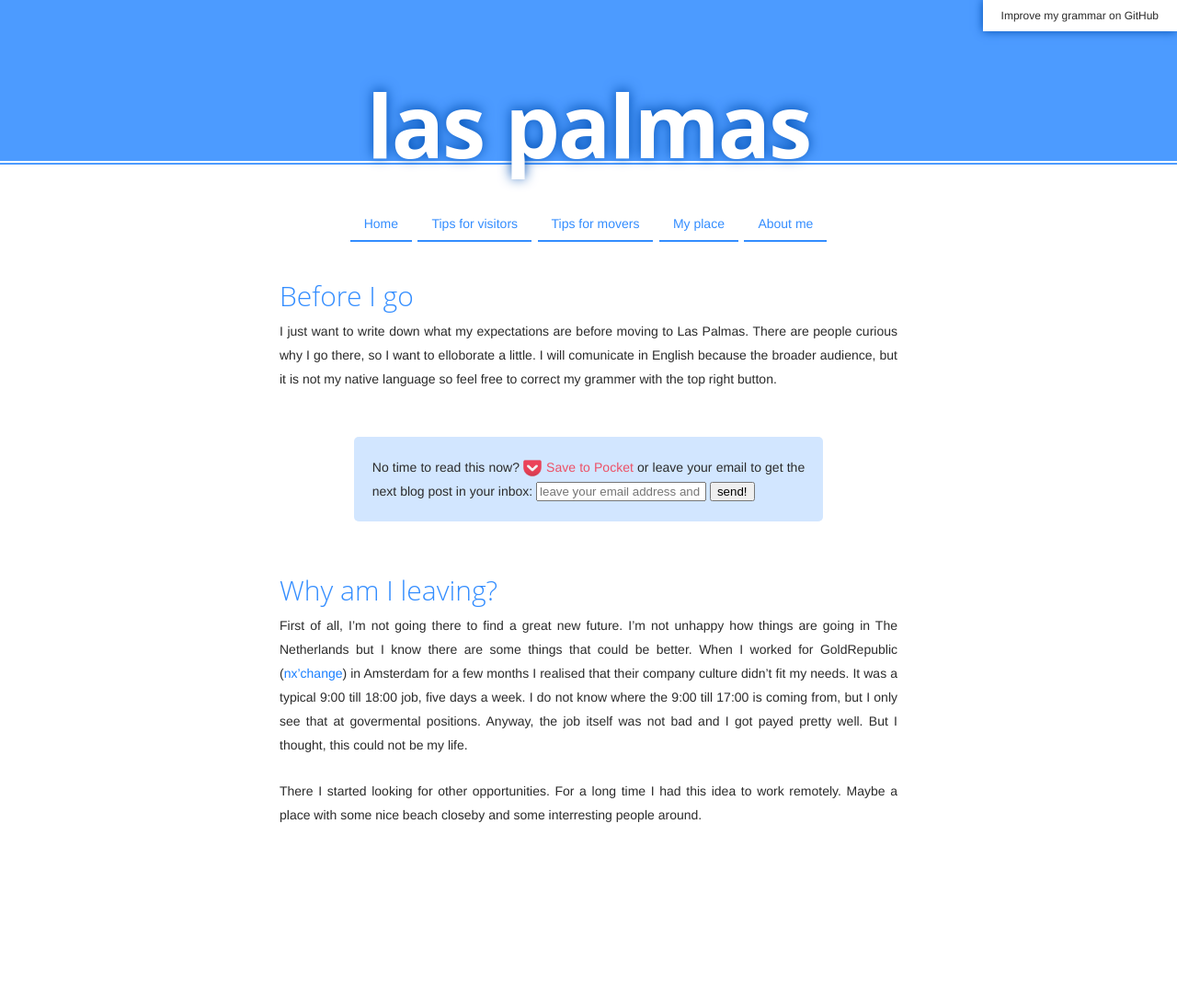
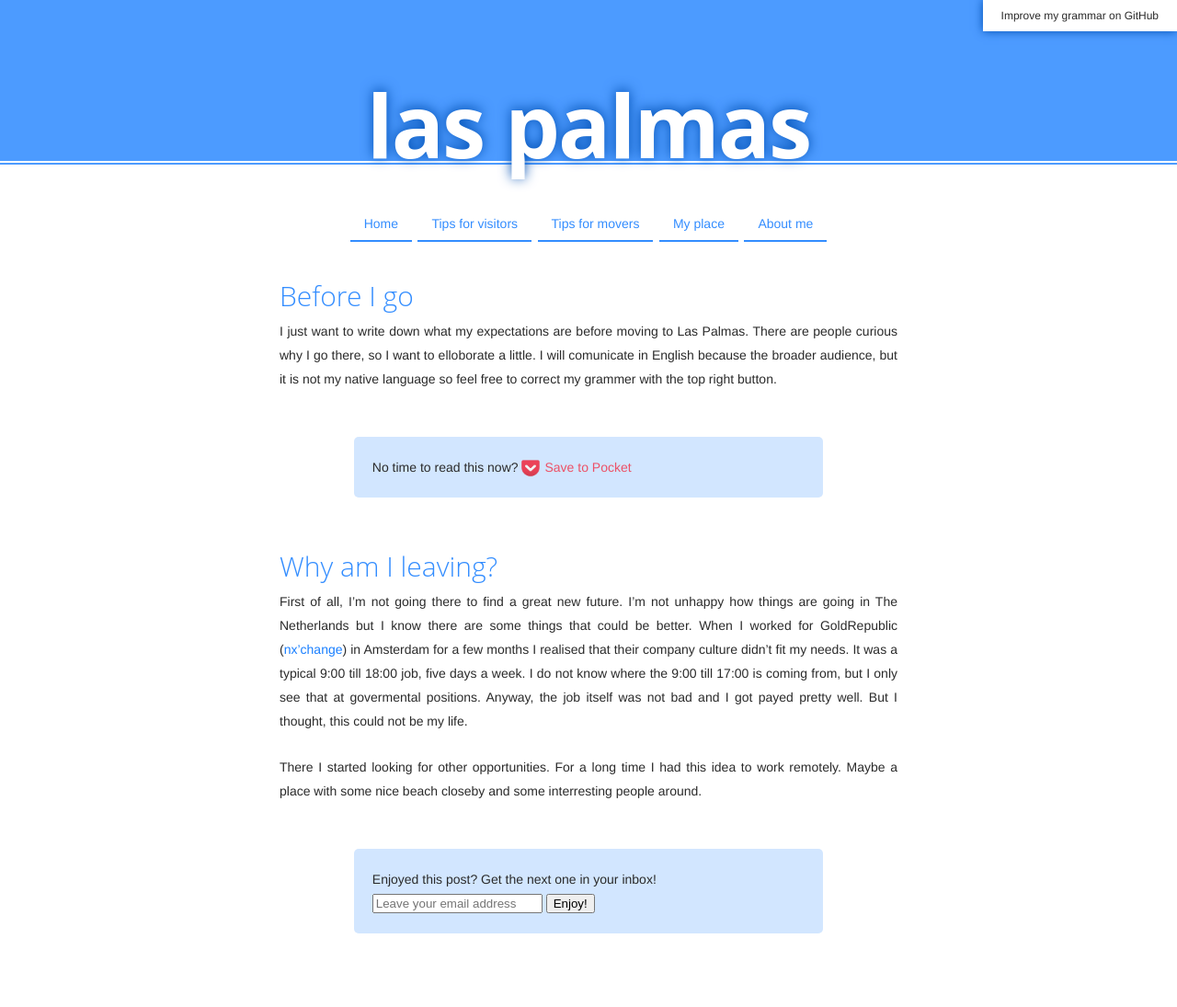
Before and after one commit to adriaandotcom/laspalmas.adriaan.io, a Jekyll site: the page built from _posts/2016-03-13-before-i-go.md, in a window 1280 px wide. Shown: the whole page at 92% size. Built offline with Jekyll 4.4.1, drawn with Linux system fonts in a browser that asks for light colours; before the commit the page ends 900 px from its top, so only the background shows below that.

Commit message:
Update 2016-03-13-before-i-go.md

```diff
--- a/_posts/2016-03-13-before-i-go.md
+++ b/_posts/2016-03-13-before-i-go.md
@@ -5,7 +5,7 @@ title: Before I go
 I just want to write down what my expectations are before moving to Las Palmas. There are people curious why I go there, so I want to elloborate a little. I will comunicate in English because the broader audience, but it is not my native language so feel free to correct my grammer with the top right button.
 
 <section class="read-it-later">
-  <p>No time to read this now? <a style="color: rgba(239, 64, 86, 0.9); line-height: 20px;" href="https://getpocket.com/edit?url=https://laspalmas.adriaan.io/2016/03/13/before-i-go.html"><img src="/images/pocket-icon.png" style="width: 20px; height: 20px; vertical-align: middle; border: 0; margin: 0; padding: 0; padding-right: 5px;" alt="Pocket icon">Save to Pocket</a> or leave your email to get the next blog post in your inbox: <input type="email" placeholder="leave your email address and enjoy" name="email"> <input type="submit" value="send!"></p>
+  <p>No time to read this now? <a style="color: rgba(239, 64, 86, 0.9); line-height: 20px;" href="https://getpocket.com/edit?url=https://laspalmas.adriaan.io/2016/03/13/before-i-go.html"><img src="/images/pocket-icon.png" style="width: 20px; height: 20px; vertical-align: middle; border: 0; margin: 0; padding: 0; padding-right: 5px;" alt="Pocket icon">Save to Pocket</a></p>
 </section>
 
 ## Why am I leaving?
@@ -13,3 +13,8 @@ I just want to write down what my expectations are before moving to Las Palmas.
 First of all, I'm not going there to find a great new future. I'm not unhappy how things are going in The Netherlands but I know there are some things that could be better. When I worked for GoldRepublic ([nx'change](https://www.nxchange.com/)) in Amsterdam for a few months I realised that their company culture didn't fit my needs. It was a typical 9:00 till 18:00 job, five days a week. I do not know where the 9:00 till 17:00 is coming from, but I only see that at govermental positions. Anyway, the job itself was not bad and I got payed pretty well. But I thought, this could not be my life.
 
 There I started looking for other opportunities. For a long time I had this idea to work remotely. Maybe a place with some nice beach closeby and some interresting people around.
+
+<section class="read-it-later">
+  <p>Enjoyed this post? Get the next one in your inbox!<br>
+  <input type="email" placeholder="Leave your email address" name="email"> <input type="submit" value="Enjoy!"></p>
+</section>
```
